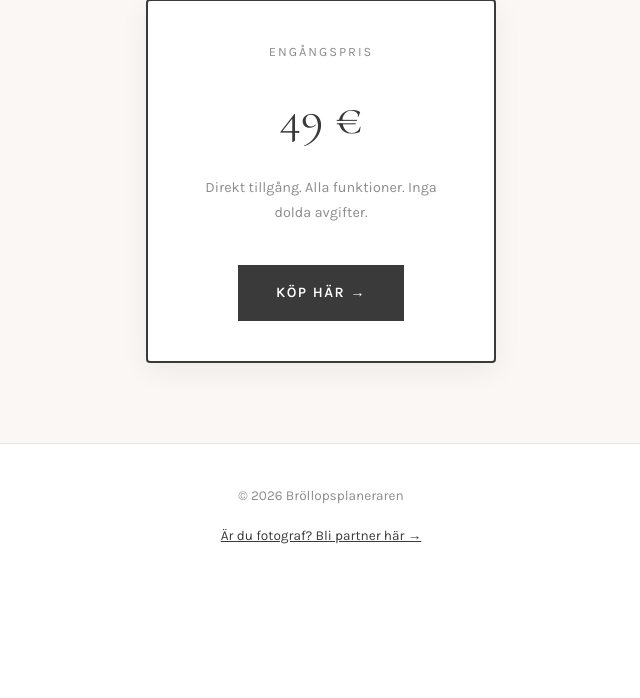
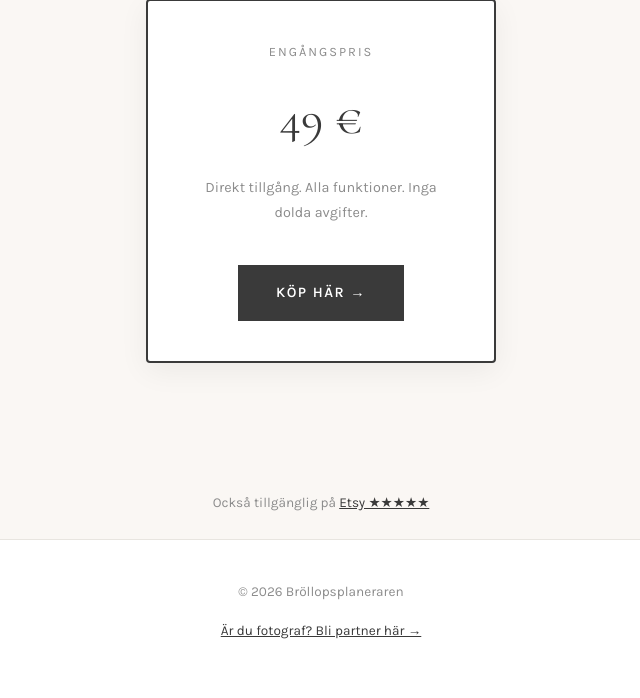
Before and after one commit to studiomonira-stack/Wedding-planner, a Django app: page /kop/ in a window 1280 px wide. Shown: the part 3228-3926 px from the top of the page, without its empty margins (319-959 px from the left). Before the commit the page ends 3772 px from the top, so only its background shows below. Run offline with Django 5.2, Linux system fonts and the light colour scheme.

Commit message:
Update kop.html

```diff
--- a/accounts/templates/accounts/kop.html
+++ b/accounts/templates/accounts/kop.html
@@ -298,6 +298,16 @@
         </div>
     </section>
 
+    <!-- Etsy trust -->
+<div class="text-center mt-5 mb-4">
+    <p style="font-size: 0.85rem; color: var(--text-light);">
+        {% trans "Också tillgänglig på" %}
+        <a href="https://www.etsy.com/listing/4521396304/digital-wedding-planner-complete" target="_blank" style="color: var(--text); text-decoration: underline;">
+            Etsy ★★★★★
+        </a>
+    </p>
+</div>
+
     <!-- Footer -->
     <footer class="footer">
         <p>© 2026 {% trans "Bröllopsplaneraren" %}</p>
```
